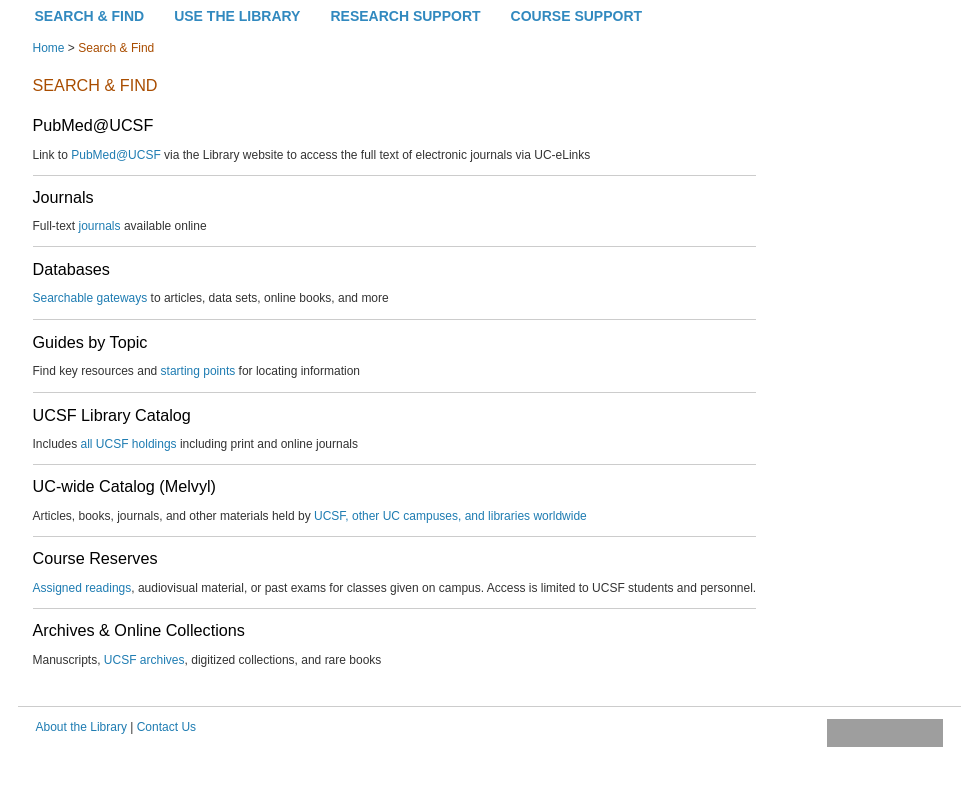
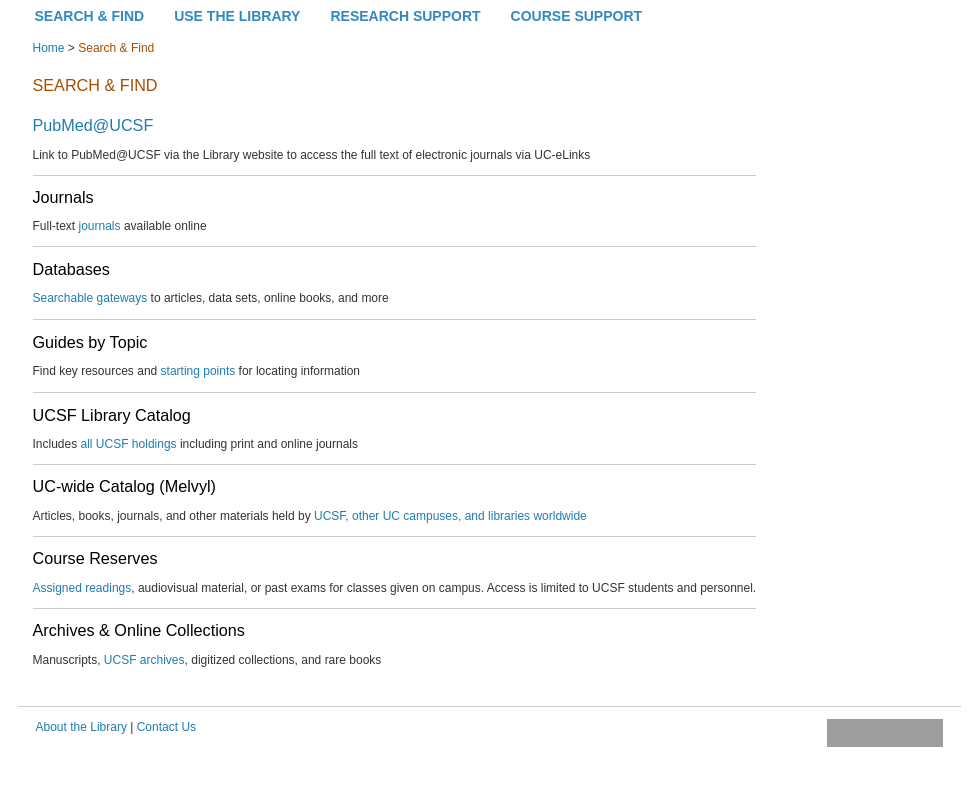
Before and after one commit to ucsf-ckm/library-menus, a Jekyll site: the page built from find/index.html, in a window 1280 px wide, cut to the strip 124-932 px from the top of the page. Shown: the top 786 px of the strip, without its empty margins (151-1125 px from the left). Built offline with Jekyll 4.4.1, drawn with Linux system fonts in a browser that asks for light colours; grey boxes are pictures that could not be loaded.

Commit message:
change heading to link

```diff
--- a/find/index.html
+++ b/find/index.html
@@ -24,8 +24,8 @@
           </div> <!-- /.header-area -->
           <div class="content-area clear-block">
             <div class="panel-pane  first">
-              <div class="block-inner"><h2 class="title"><span>PubMed@UCSF</span></h2>
-                <div class="content"><p>Link to <a href="https://ucsf.idm.oclc.org/login?url=http://www.ncbi.nlm.nih.gov/pubmed?tool=cdl&amp;otool=cdlotool/">PubMed@UCSF</a>&nbsp;via the Library website to access the full text of electronic journals via UC-eLinks</p><ul>
+              <div class="block-inner"><h2 class="title"><span><a href="https://ucsf.idm.oclc.org/login?url=http://www.ncbi.nlm.nih.gov/pubmed?tool=cdl&amp;otool=cdlotool/">PubMed@UCSF</a></span></h2>
+                <div class="content"><p>Link to PubMed@UCSF via the Library website to access the full text of electronic journals via UC-eLinks</p><ul>
                 </ul></div>
               </div>
             </div>
```
